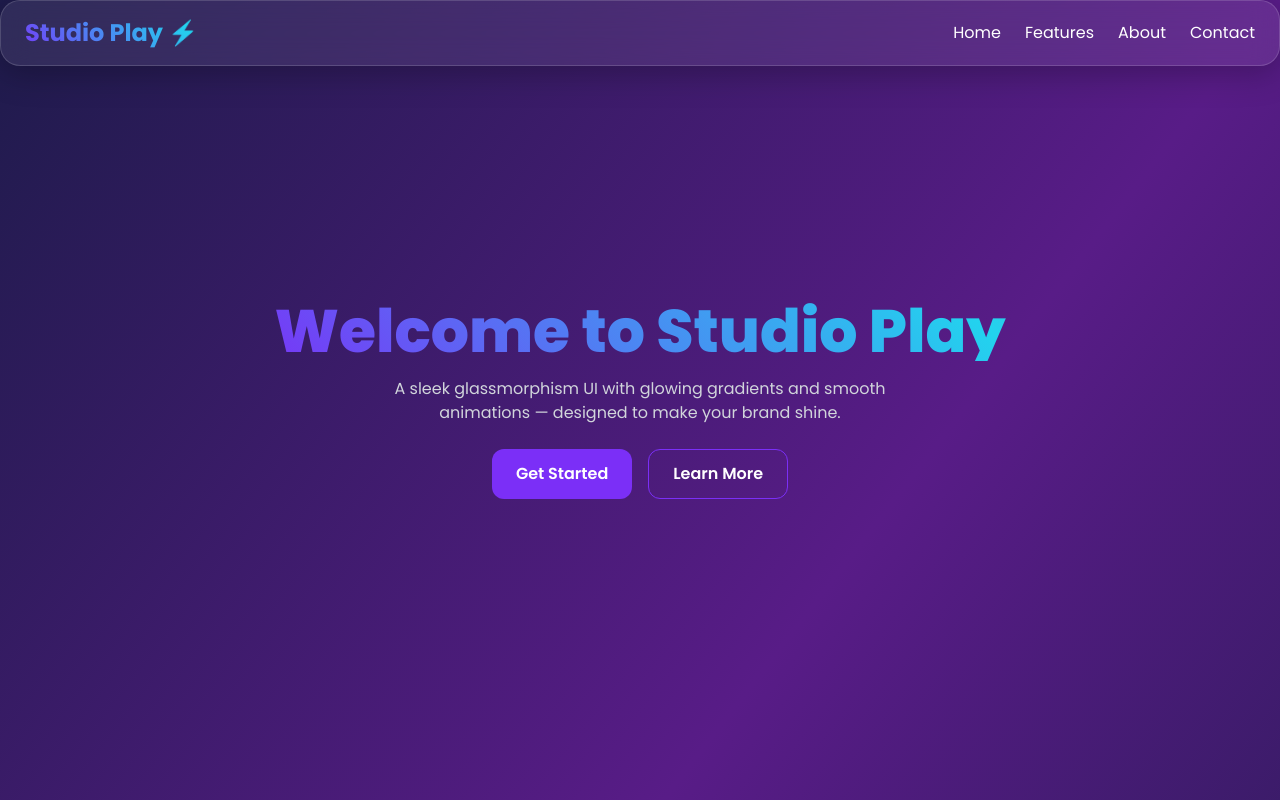
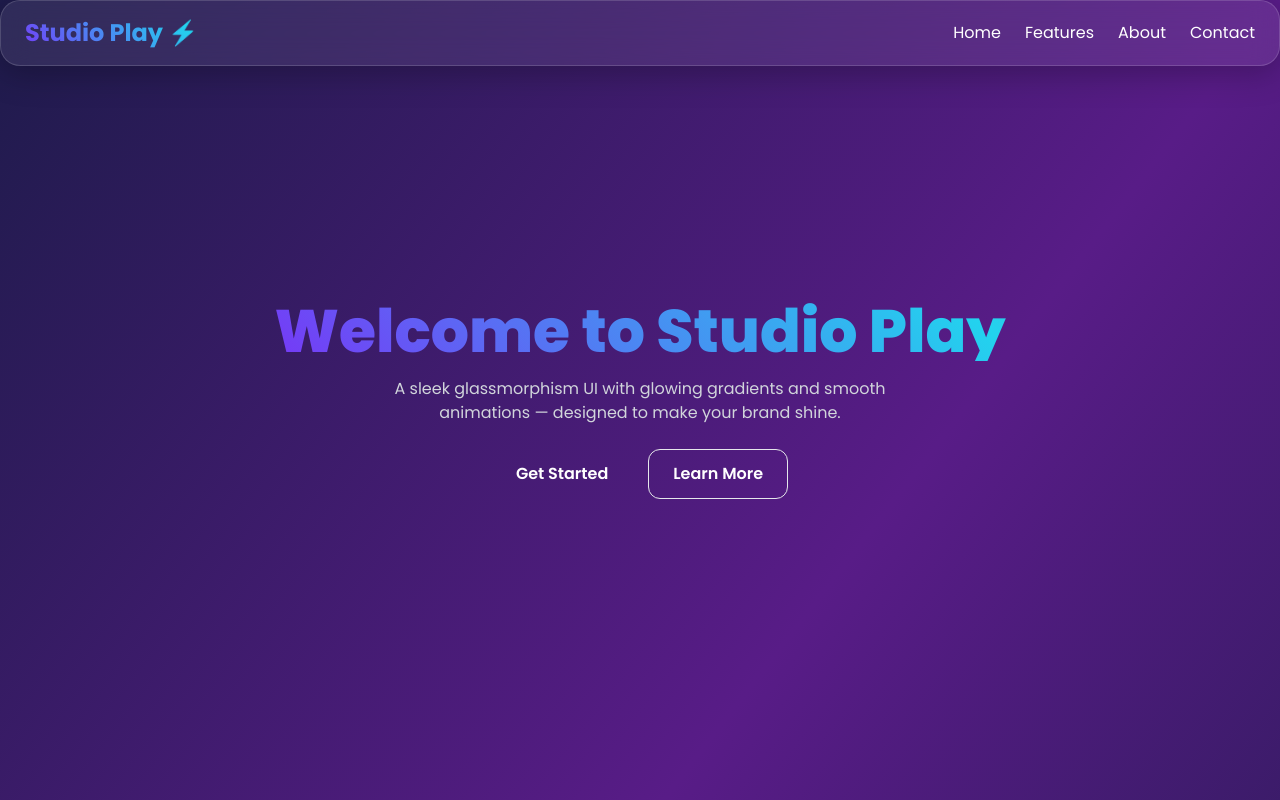
Before and after one commit to tech242242/glassmorphism-website, a React (Vite) app: page / in a window 1280 px wide. Shown: the top 800 px of the page. Built offline with nearby package versions, Linux system fonts and the light colour scheme.

Commit message:
Update tailwind.config.js

```diff
--- a/tailwind.config.js
+++ b/tailwind.config.js
@@ -6,39 +6,13 @@ export default {
   ],
   theme: {
     extend: {
-      fontFamily: {
-        poppins: ['Poppins', 'sans-serif'],
+      colors: {
+        neonBlue: '#4b6bfb',
+        neonPurple: '#8e44ad',
+        deepBlue: '#0f172a',
       },
-      colors: {
-        purple: {
-          neon: '#7B2FF7',
-        },
-        blue: {
-          neon: '#22D3EE',
-        },
-        pink: {
-          neon: '#EC4899',
-        },
-      },
-      animation: {
-        float: 'float 6s ease-in-out infinite',
-        glow: 'glow 2s ease-in-out infinite alternate',
-        'gradient-shift': 'gradient-shift 3s ease infinite',
-      },
-      keyframes: {
-        float: {
-          '0%, 100%': { transform: 'translateY(0)' },
-          '50%': { transform: 'translateY(-15px)' },
-        },
-        glow: {
-          '0%': { boxShadow: '0 0 15px #7B2FF7' },
-          '100%': { boxShadow: '0 0 25px #22D3EE, 0 0 35px #7B2FF7' },
-        },
-        'gradient-shift': {
-          '0%': { backgroundPosition: '0% 50%' },
-          '50%': { backgroundPosition: '100% 50%' },
-          '100%': { backgroundPosition: '0% 50%' },
-        },
+      boxShadow: {
+        glow: '0 0 20px rgba(79, 70, 229, 0.6)',
       },
     },
   },
```
